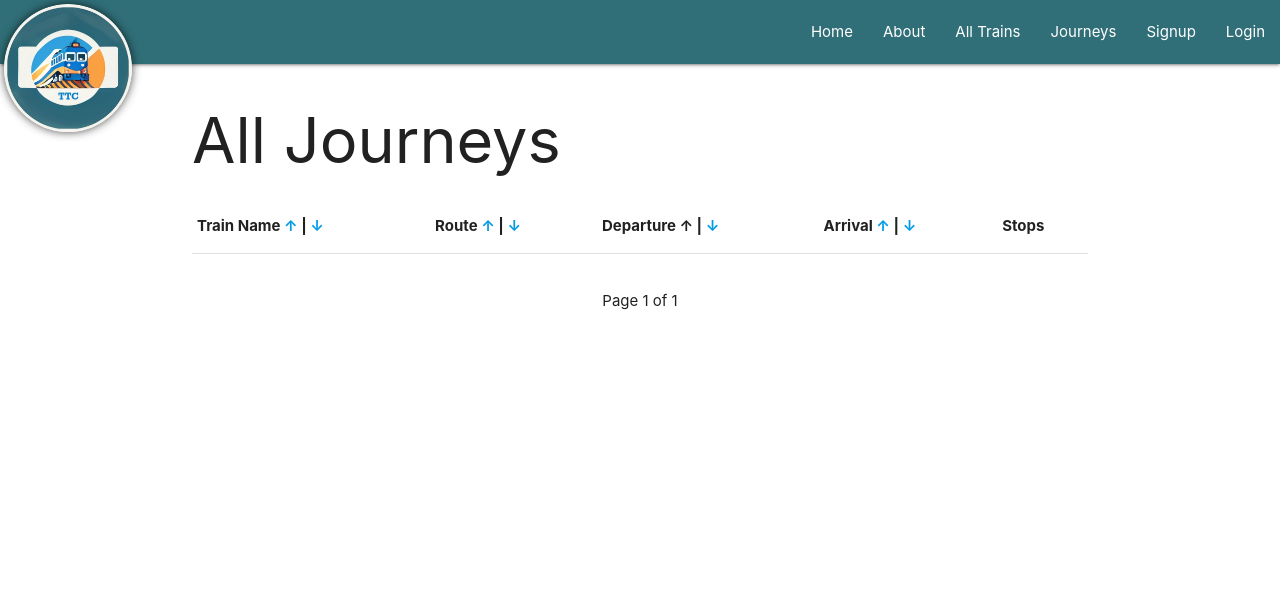
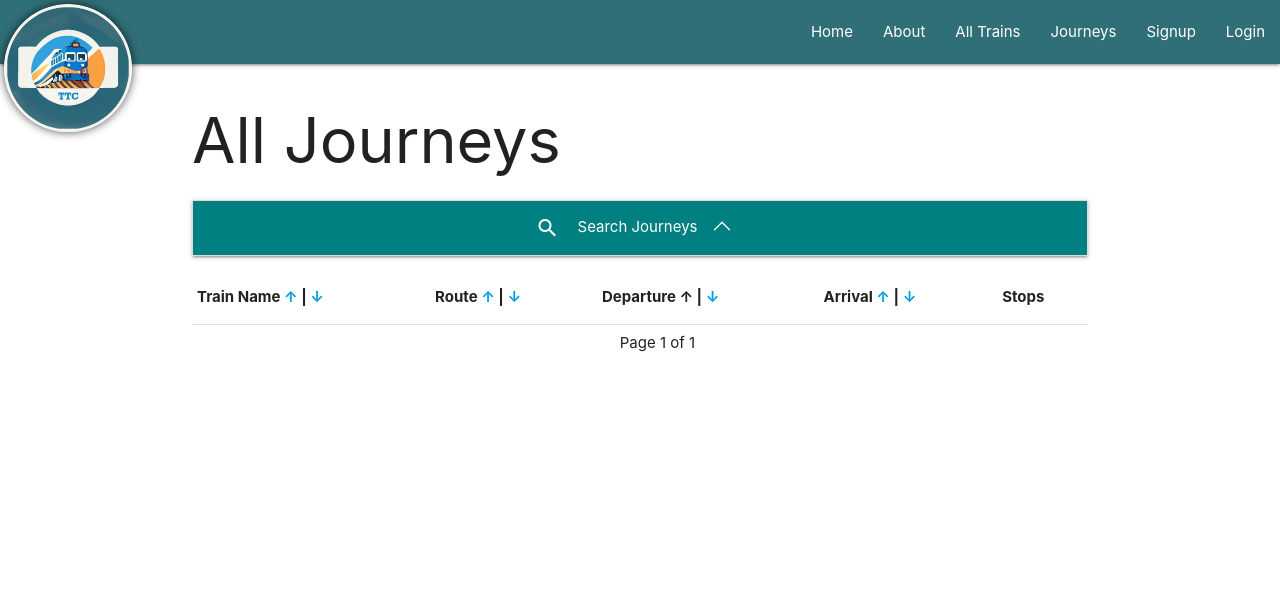
Before and after one commit to cango91/thomascollective, a Django app: page /journeys/ in a window 1280 px wide. Shown: the top 608 px of the page. Run offline with Django 3.2, Linux system fonts and the light colour scheme; data that the repository does not hold is empty.

Commit message:
Fix pagination items layout. Bugfix: Materialize datepicker works as supposed to

```diff
--- a/main_app/static/css/style.css
+++ b/main_app/static/css/style.css
@@ -51,6 +51,10 @@ img.ttc-logo {
 
 .mb-5 {
     margin-bottom: 3rem !important;
+}
+
+.mt-2{
+    margin-top: 0.5rem !important;
 }
 
 .ml-1 {
@@ -158,3 +162,15 @@ span.star-rating * {
 .d-none{
     display: none;
 }
+
+.search-area{
+    background-color: teal !important;
+}
+
+.d-flex{
+    display: flex;
+}
+
+.justify-content-around{
+    justify-content: space-around;
+}
--- a/main_app/static/js/dynamic-table.js
+++ b/main_app/static/js/dynamic-table.js
@@ -117,7 +117,7 @@ const tableHandler = (
     pageInfo.classList.add('text-center', 'mt-2');
 
     const paginationContainer = document.createElement('div');
-    paginationContainer.classList.add('center-align','d-flex', 'justify-content-around', 'd-none');
+    paginationContainer.classList.add('d-none', 'justify-content-around');
     paginationContainer.append(prevButton, pageInfo, nextButton);
 
     table.parentNode.insertBefore(paginationContainer, table.nextSibling);
@@ -125,6 +125,7 @@ const tableHandler = (
     // Update the visibility of the pagination controls and page info text based on the page count
     const updatePaginationVisibility = () => {
         paginationContainer.classList.remove('d-none');
+        paginationContainer.classList.add('d-flex');
         prevButton.style.visibility = (fetchOptions.page > 1) ? 'visible' : 'hidden';
         nextButton.style.visibility = (fetchOptions.page < fetchOptions.pageCount) ? 'visible' : 'hidden';
         pageInfo.textContent = `Page ${table.dataset.page} of ${table.dataset.pageCount}`;  // update page info text
--- a/main_app/templates/journey/journey.html
+++ b/main_app/templates/journey/journey.html
@@ -6,27 +6,44 @@
 {% endblock header %}
 {% block content %}
   <h1>All Journeys</h1>
+  <ul class="collapsible">
+    <li>
+      <div class="collapsible-header">
+        <i class="material-icons">search</i>Search Journeys <i class="right caret collapsed"></i>
+      </div>
+      <div class="collapsible-body search-area">
+        <div class="row">
+          <div class="col s6">
+            <div class="card">
+              <div class="card-title center">Destinations:</div>
+              <div class="card-content">
+                <form id="dest-search">
+                  <label for="from-enabled"><input type="checkbox" id="from-enabled"><span>From:</span></label>
+                  <input type="text" name="from" id="from-field">
+                  <label for="to-enabled"><input type="checkbox" id="to-enabled"><span>To:</span></label>
+                  <input type="text" name="to" id="to-field">
+                </form>
+              </div>
+            </div>
+          </div>
+          <div class="col s6">
+            <div class="card">
+              <div class="card-title center">Dates:</div>
+              <div class="card-content">
+                <form id="date-search">
+                  <label for="after-date-enabled"><input type="checkbox" id="after-date-enabled"><span>After:</span></label>
+                  <input type="text" name="after-date" id="after-date-field" class="datepicker">
+                  <label for="before-date-enabled"><input type="checkbox" id="before-date-enabled"><span>Before:</span></label>
+                  <input type="text" name="before-date" id="before-date-field" class="datepicker">
+                </form>
+              </div>
+            </div>
+          </div>
+        </div>
+      </div>
+    </li>
+  </ul>
   <div id="table-container"></div>
-  {% comment %} <table class="highlight" id="click">
-    <thead>
-      <tr>
-        <th>Train Name</th>
-        <th>Route</th>
-        <th>Departure Time</th>
-        <th>Arrival Time</th>
-      </tr>
-    </thead>
-    <tbody>
-      {% for journey in journeys %}
-        <tr data-url="{% url 'journey_detail' journey.id %}" class="clickable">
-          <td>{{ journey.train.name }}</td>
-          <td>{{ journey.route }}</td>
-          <td>{{ journey.departure_time }}</td>
-          <td>{{ journey.arrival_time }}</td>
-        </tr>
-      {% endfor %}
-    </tbody>
-  </table> {% endcomment %}
   <!-- Modal Structure -->
   <div id="stops-modal" class="modal bottom-sheet">
     <div class="modal-content">
@@ -50,7 +67,6 @@
     </div>
   </div>
   <script>
-
     const showError = (error) =>{
       const toast = `<p class="red-text">An error has occured:<span style="color:white;">${error}. <br>Please try again</span></p>`
       M.toast({html: toast});
@@ -192,7 +208,25 @@
           window.location.href = url;
         }
       });
-    })
+
+      const caret = document.querySelector('.caret')
+      const elem = document.querySelector('.collapsible');
+      const collapseInstance = M.Collapsible.init(elem, {
+          accordion: true,
+          onOpenStart: () => caret.classList.remove('collapsed'),
+          onCloseStart: () => caret.classList.add('collapsed'),
+      });
+
+      const datepickers = document.querySelectorAll('.datepicker');
+      const dateInstances = M.Datepicker.init(datepickers,{
+        autoClose: true,
+        defaultDate: new Date(),
+        minDate: new Date(),
+      });
+
+
+
+    });
 
 
 
```
Lines whose indentation alone changed are shown as unchanged.
